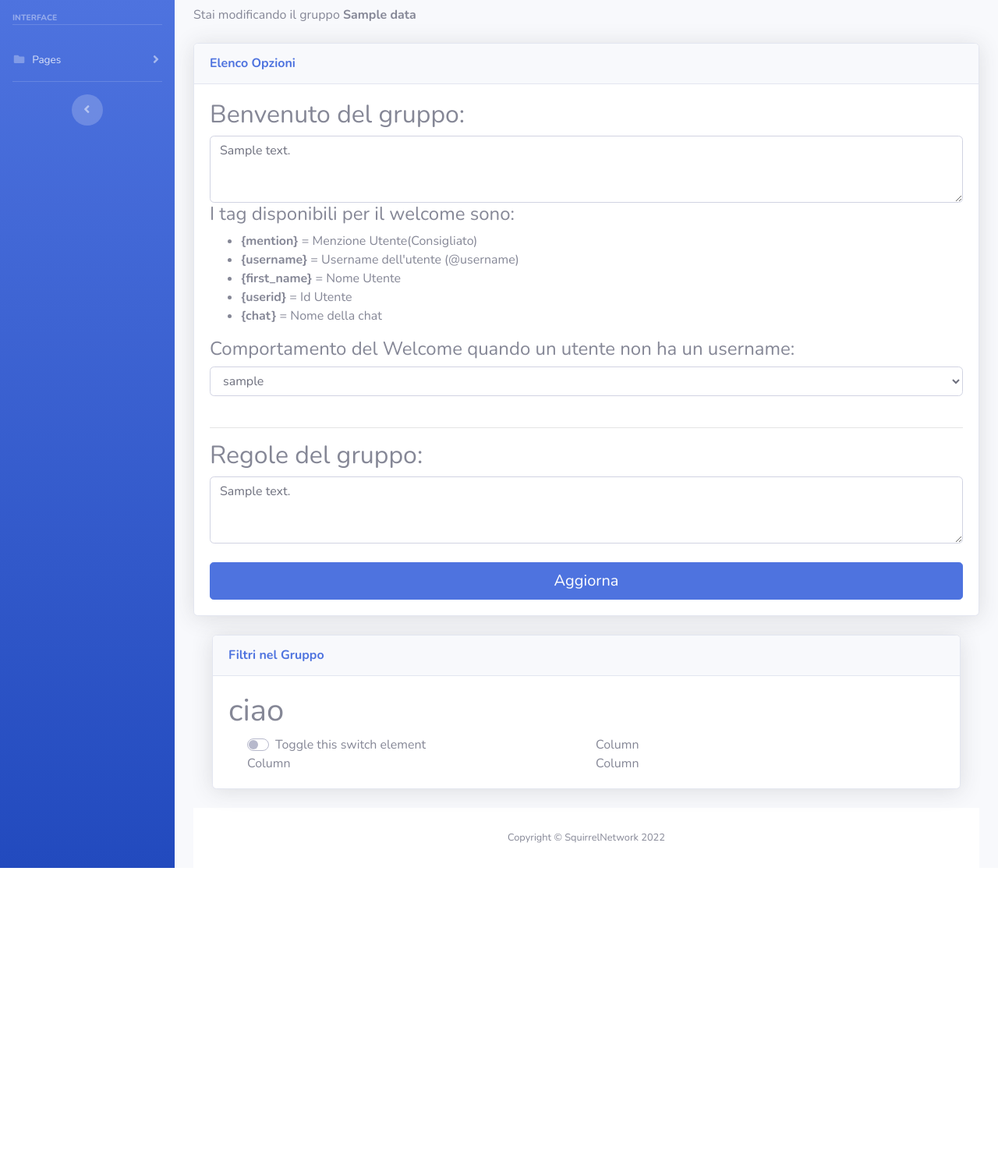
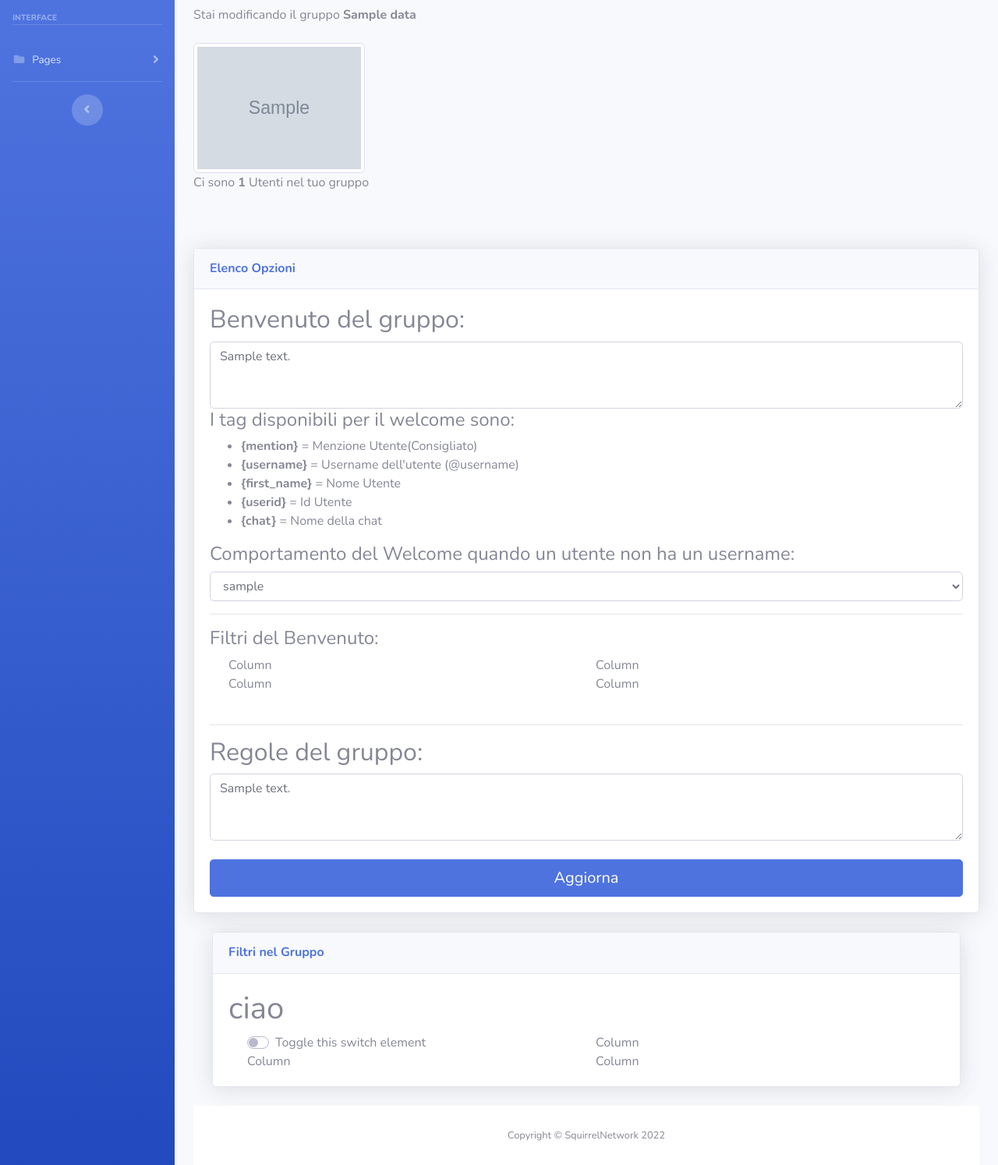
Before and after one commit to Squirrel-Network/nebula_dashboard, a Flask app: template templates/edit.html in a window 1280 px wide. Shown: the part 129-1623 px from the top of the page at 78% size. Before the commit the page ends 1242 px from the top, so only its background shows below. Run offline with Flask 2, Linux system fonts and the light colour scheme; the template is opened without the code that fills it: most values are stand-ins (such as "Sample title", 1, 10 or a date in 2020); grey boxes marked "Sample" are stand-in pictures; some libraries are stand-ins or nearby versions.

Commit message:
add more

```diff
--- a/templates/edit.html
+++ b/templates/edit.html
@@ -181,6 +181,10 @@
                     <!-- Page Heading -->
                 <h1 class="h3 mb-2 text-gray-800">Benvenuto, {{session['username']}}</h1>
                 <p class="mb-4">Stai modificando il gruppo <b>{{data['group_name']}}</b></p>
+                <img src="{{data['group_photo']}}" class="img-thumbnail" style="max-width: 220px;" alt="{{data['group_name']}}">
+                <p class="mb-4">Ci sono <b>{{data['total_users']}}</b> Utenti nel tuo gruppo</p>
+                <br>
+                <br>
 
                 <!-- DataTales Example -->
                 <div class="card shadow mb-4">
@@ -206,13 +210,26 @@
                             <option value="{{row['type_no_username_id']}}">{{row['type_no_username_desc']}}</option>
                         {% endfor %}
                         </select>
+                        <hr>
+                        <h4>Filtri del Benvenuto:</h4>
+                        <!--GRID FILTRI-->
+                        <div class="container">
+                            <div class="row">
+                              <div class="col">Column</div>
+                              <div class="col">Column</div>
+                              <div class="w-100"></div>
+                              <div class="col">Column</div>
+                              <div class="col">Column</div>
+                            </div>
+                          </div>
+                        <!--FINE GRID FILTRI-->
                         <br>
-                    <hr>
-                    <h2>Regole del gruppo:</h2>
+                        <hr>
+                            <h2>Regole del gruppo:</h2>
 
-                        <textarea class="form-control" id="exampleFormControlTextarea1" rows="3" name="rules">{{data['rules_text']}}</textarea>
-                        <br>
-                        <button type="submit" class="btn btn-primary btn-lg btn-block" name="updateoptions">Aggiorna</button>
+                            <textarea class="form-control" id="exampleFormControlTextarea1" rows="3" name="rules">{{data['rules_text']}}</textarea>
+                            <br>
+                            <button type="submit" class="btn btn-primary btn-lg btn-block" name="updateoptions">Aggiorna</button>
                     </form>
 
                   <!--END CARD-->
```
